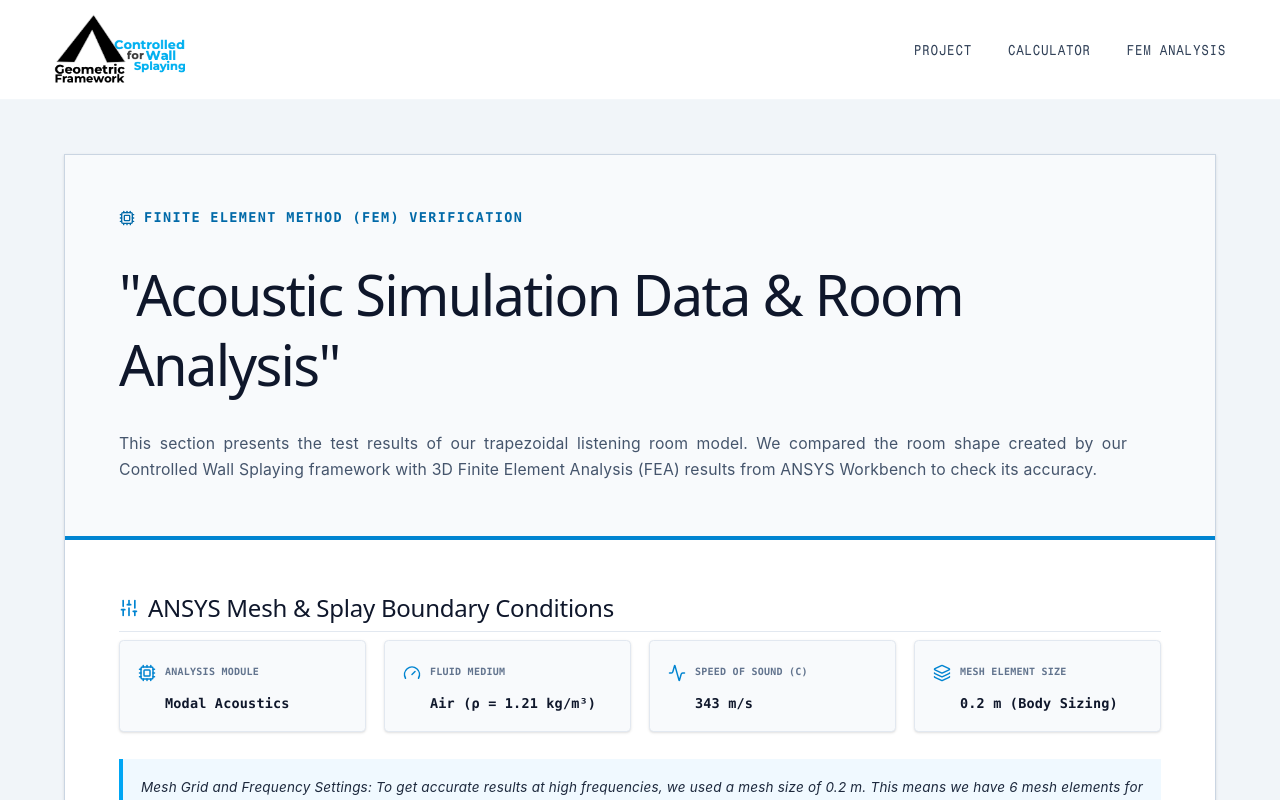
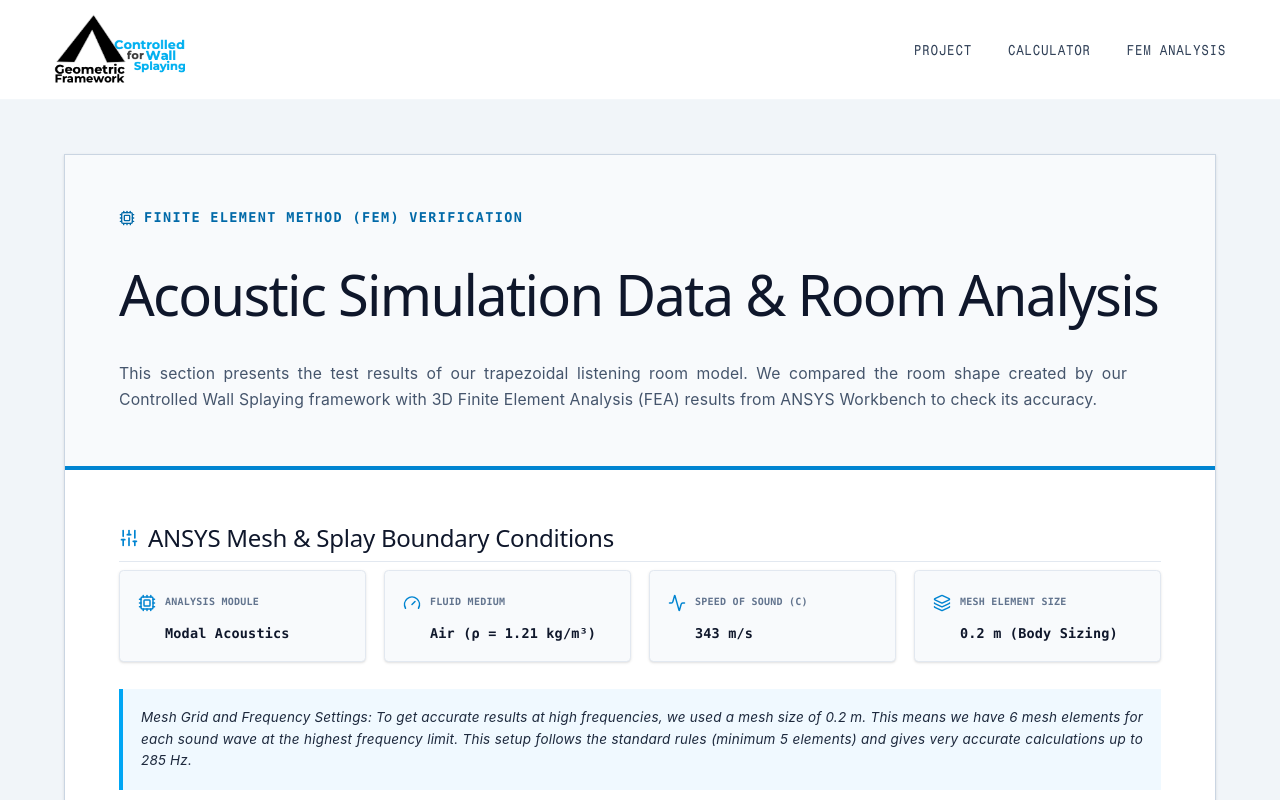
Before and after one commit to Atakanz/room-splay-calculator, a React (Vite) app: page /fem-result in a window 1280 px wide. Shown: the top 800 px of the page. Built offline with nearby package versions, Linux system fonts and the light colour scheme.

Commit message:
quotation removed

```diff
--- a/src/pages/ansysResults.jsx
+++ b/src/pages/ansysResults.jsx
@@ -38,7 +38,7 @@ export default function AnsysResult() {
                         <span>Finite Element Method (FEM) Verification</span>
                     </div>
                     <h1 className="text-xl md:text-3xl font-bold text-slate-900 mb-4 leading-tight">
-                        "Acoustic Simulation Data & Room Analysis"                    </h1>
+                        Acoustic Simulation Data & Room Analysis                    </h1>
                     <p className="text-sm text-slate-600 max-w-4xl leading-relaxed text-justify">
                         This section presents the test results of our trapezoidal listening room model. We compared the room shape created by our Controlled Wall Splaying framework with 3D Finite Element Analysis (FEA) results from ANSYS Workbench to check its accuracy.                  </p>
                 </header>
```
